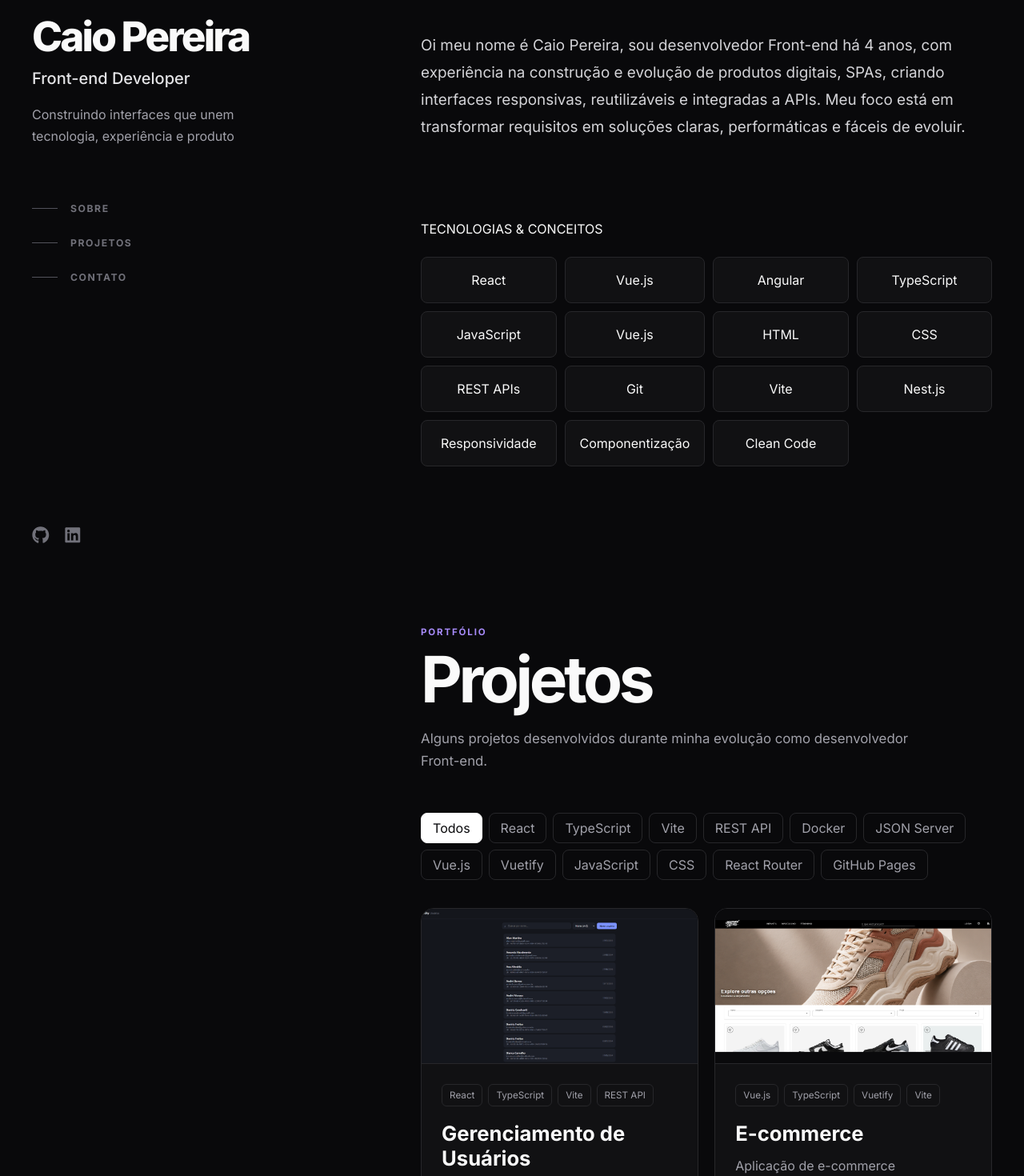
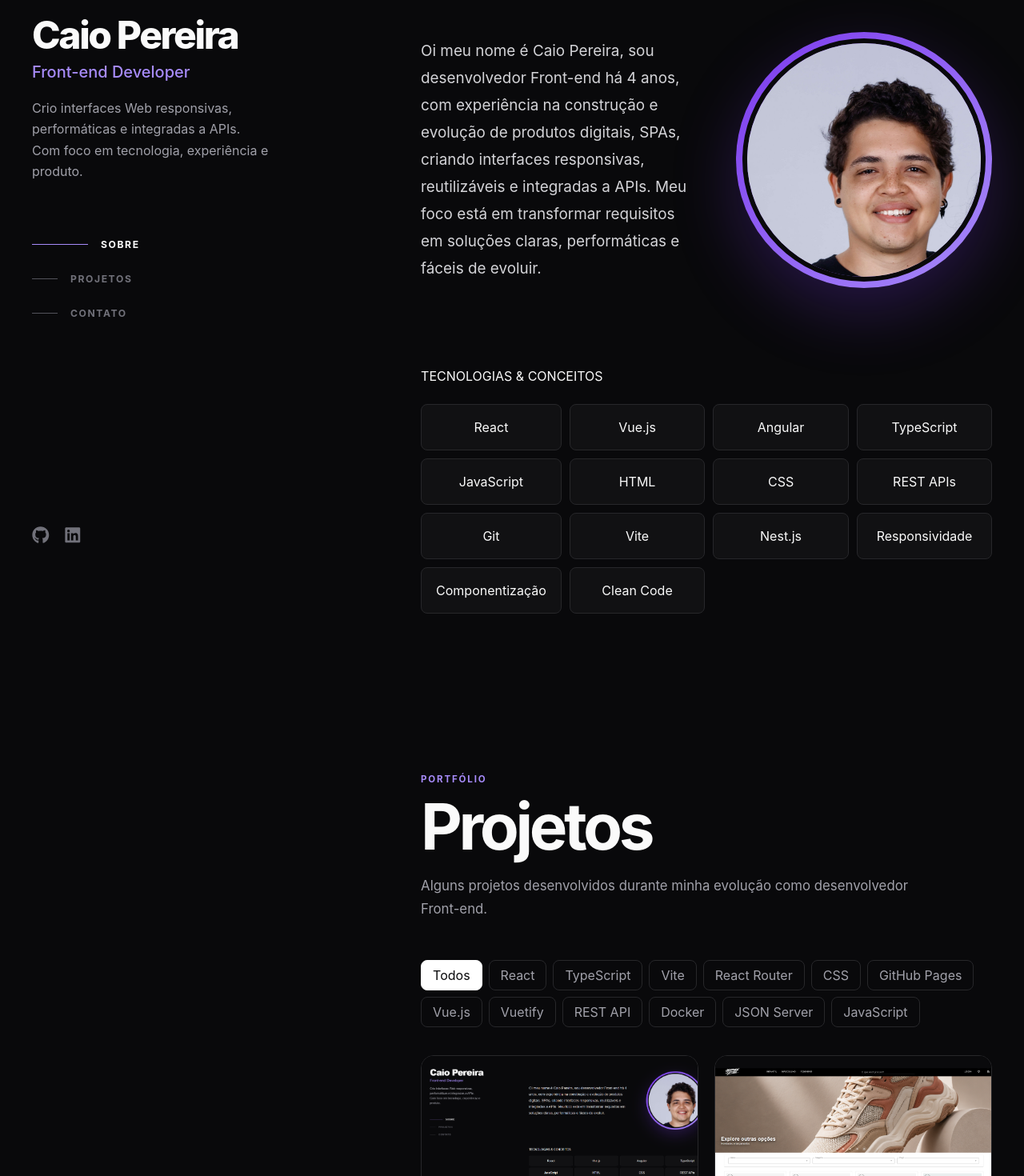
Before and after one commit to caioptt/portfolio, a React (Vite) app: page /#/ in a window 1280 px wide. Shown: the part 60-1530 px from the top of the page at 80% size. Built offline with nearby package versions, Linux system fonts and the light colour scheme.

Commit message:
layout fix and new imgs

```diff
--- a/src/components/Sidebar.css
+++ b/src/components/Sidebar.css
@@ -29,31 +29,17 @@
   margin-bottom: 70px;
 }
 
-.sidebar-logo {
-  display: inline-block;
-
-  margin-bottom: 15px;
-  padding: 0;
-
-  border: 0;
-
-  background: transparent;
-
-  color: var(--text);
-
-  font-size: clamp(
-    2.5rem,
-    4vw,
-    4rem
-  );
+.sidebar-name {
+  margin-bottom: 10px;
+  font-size: clamp(2.5rem,
+      5vw,
+      3.0rem);
 
   font-weight: 800;
 
   line-height: 1;
 
-  letter-spacing: -0.055em;
-
-  cursor: pointer;
+  letter-spacing: -0.05em;
 }
 
 .sidebar-logo span {
@@ -63,7 +49,7 @@
 .sidebar-intro h2 {
   margin-bottom: 20px;
 
-  color: #e4e4e7;
+  color: #a78bfa;
 
   font-size: 1.25rem;
 
@@ -133,8 +119,7 @@
   color: white;
 }
 
-.sidebar-link:hover
-.sidebar-line {
+.sidebar-link:hover .sidebar-line {
   width: 50px;
 
   background: #a1a1aa;
@@ -144,8 +129,7 @@
   color: white;
 }
 
-.sidebar-link.active
-.sidebar-line {
+.sidebar-link.active .sidebar-line {
   width: 70px;
 
   background:
--- a/src/components/Sidebar.tsx
+++ b/src/components/Sidebar.tsx
@@ -2,6 +2,11 @@ import {
     useEffect,
     useState
 } from "react"
+
+import {
+    useLocation,
+    useNavigate
+} from "react-router-dom"
 
 import {
     FaGithub,
@@ -12,8 +17,12 @@ import "./Sidebar.css"
 
 export function Sidebar() {
 
+    const navigate = useNavigate()
+    const location = useLocation()
+
     const [activeSection, setActiveSection] =
         useState("sobre")
+
 
     const menuItems = [
         {
@@ -32,8 +41,23 @@ export function Sidebar() {
 
     useEffect(() => {
 
+        /*
+          O scroll spy só deve funcionar
+          na página principal
+        */
+        if (location.pathname !== "/") {
+            return
+        }
+
         const sections =
-      document.querySelectorAll("[data-section]")
+            document.querySelectorAll<HTMLElement>(
+                "[data-section]"
+            )
+
+        if (!sections.length) {
+            return
+        }
+
 
         const observer =
             new IntersectionObserver(
@@ -42,42 +66,85 @@ export function Sidebar() {
                     entries.forEach(entry => {
 
                         if (entry.isIntersecting) {
+
                             setActiveSection(
                                 entry.target.id
                             )
+
                         }
 
                     })
 
                 },
                 {
+                    root: null,
+
+                    /*
+                      Define uma faixa central da tela
+                      para identificar a seção ativa
+                    */
                     rootMargin:
-            "-35% 0px -55% 0px",
+                        "-30% 0px -55% 0px",
 
                     threshold: 0
                 }
             )
 
+
         sections.forEach(section => {
             observer.observe(section)
         })
+
 
         return () => {
             observer.disconnect()
         }
 
-  }, [])
+    }, [location.pathname])
+
 
 
     function scrollToSection(id: string) {
 
-    document
-      .getElementById(id)
-      ?.scrollIntoView({
+        function scroll() {
+
+            const section =
+                document.getElementById(id)
+
+            if (!section) {
+                return
+            }
+
+            section.scrollIntoView({
                 behavior: "smooth",
                 block: "start"
             })
 
+            setActiveSection(id)
+        }
+
+
+        /*
+          Se estiver dentro da página
+          de detalhes de algum projeto
+        */
+        if (location.pathname !== "/") {
+
+            navigate("/")
+
+            /*
+              Aguarda o Portfolio renderizar
+              para depois procurar a seção
+            */
+            setTimeout(() => {
+                scroll()
+            }, 150)
+
+            return
+        }
+
+
+        scroll()
     }
 
 
@@ -86,25 +153,22 @@ export function Sidebar() {
 
             <div className="sidebar-content">
 
+
+
+
                 <div className="sidebar-intro">
-
-          <button
-            className="sidebar-logo"
-            onClick={() =>
-              scrollToSection("sobre")
-            }
-          >
+                    <h3 className="sidebar-name">
                         Caio Pereira
-          </button>
-
+                    </h3>
                     <h2>
                         Front-end Developer
                     </h2>
 
                     <p>
-            Construindo interfaces que unem
-            tecnologia, experiência e produto
+                        Crio interfaces Web responsivas, performáticas e integradas a APIs.
+
                     </p>
+                    <p> Com foco em tecnologia, experiência e produto.</p>
 
                 </div>
 
@@ -114,6 +178,7 @@ export function Sidebar() {
                     {menuItems.map(item => (
 
                         <button
+                            type="button"
                             key={item.id}
 
                             onClick={() =>
@@ -127,9 +192,13 @@ export function Sidebar() {
                             }
                         >
 
-              <span className="sidebar-line" />
+                            <span
+                                className="sidebar-line"
+                            />
 
-              <span className="sidebar-label">
+                            <span
+                                className="sidebar-label"
+                            >
                                 {item.label}
                             </span>
 
@@ -151,6 +220,7 @@ export function Sidebar() {
                         <FaGithub />
                     </a>
 
+
                     <a
                         href="https://www.linkedin.com/in/caiodevpereira/"
                         target="_blank"
--- a/src/data/projects.ts
+++ b/src/data/projects.ts
@@ -1,6 +1,83 @@
 import type { Project } from "../types/project"
 
 export const projects: Project[] = [
+
+  {
+    slug: "portfolio",
+
+    title: "Portfólio Pessoal",
+
+    image: "./projects/portfolio-card.png",
+
+    shortDescription:
+      "Portfólio desenvolvido com React e TypeScript para apresentar meus projetos, habilidades e experiências como desenvolvedor Front-end.",
+
+    description:
+      "Aplicação SPA desenvolvida com React, TypeScript e Vite para centralizar meus projetos e apresentar minha trajetória profissional. O projeto foi estruturado com foco em componentização, reutilização de código, responsividade e organização de responsabilidades.",
+
+    technologies: [
+      "React",
+      "TypeScript",
+      "Vite",
+      "React Router",
+      "CSS",
+      "GitHub Pages"
+    ],
+
+    repository:
+      "https://github.com/caioptt/portfolio",
+
+    demo:
+      "https://caioptt.github.io/portfolio/",
+
+    featured: true,
+
+    highlights: [
+      "Arquitetura baseada em componentes reutilizáveis",
+      "Navegação SPA com React Router",
+      "Tipagem com TypeScript",
+      "Dados dos projetos centralizados",
+      "Layout responsivo",
+      "Filtros de projetos por tecnologia",
+      "Rotas dinâmicas para detalhes dos projetos",
+      "Deploy no GitHub Pages"
+    ]
+  },
+
+   {
+    slug: "ecommerce",
+
+    title: "E-commerce",
+
+    image: "./projects/e-commerce-card.png",
+
+    shortDescription:
+      "Aplicação de e-commerce desenvolvida com Vue.js e uma arquitetura baseada em componentes reutilizáveis.",
+
+    description:
+      "Projeto de comércio eletrônico criado para explorar construção de interfaces, componentes reutilizáveis, navegação e organização de aplicações front-end.",
+
+    technologies: [
+      "Vue.js",
+      "TypeScript",
+      "Vuetify",
+      "Vite"
+    ],
+
+    repository:
+      "https://github.com/caioptt/e-commerce",
+
+    featured: true,
+
+    highlights: [
+      "Interface responsiva",
+      "Componentização",
+      "Página de produtos",
+      "Navegação SPA",
+      "Experiência de usuário",
+      "Organização de componentes"
+    ]
+  },
 
   {
     slug: "teste-tecnico-xtracky",
@@ -40,42 +117,6 @@ export const projects: Project[] = [
       "Estrutura componentizada"
     ]
   },
-
-  {
-    slug: "ecommerce",
-
-    title: "E-commerce",
-
-    image: "./projects/e-commerce-card.png",
-
-    shortDescription:
-      "Aplicação de e-commerce desenvolvida com Vue.js e uma arquitetura baseada em componentes reutilizáveis.",
-
-    description:
-      "Projeto de comércio eletrônico criado para explorar construção de interfaces, componentes reutilizáveis, navegação e organização de aplicações front-end.",
-
-    technologies: [
-      "Vue.js",
-      "TypeScript",
-      "Vuetify",
-      "Vite"
-    ],
-
-    repository:
-      "https://github.com/caioptt/e-commerce",
-
-    featured: true,
-
-    highlights: [
-      "Interface responsiva",
-      "Componentização",
-      "Página de produtos",
-      "Navegação SPA",
-      "Experiência de usuário",
-      "Organização de componentes"
-    ]
-  },
-
   {
     slug: "aurea-project",
 
@@ -106,46 +147,5 @@ export const projects: Project[] = [
       "Interface web",
       "Organização de código"
     ]
-  },
-    {
-    slug: "portfolio",
-
-    title: "Portfólio Pessoal",
-
-    image: "./projects/portfolio-card.png",
-
-    shortDescription:
-      "Portfólio desenvolvido com React e TypeScript para apresentar meus projetos, habilidades e experiências como desenvolvedor Front-end.",
-
-    description:
-      "Aplicação SPA desenvolvida com React, TypeScript e Vite para centralizar meus projetos e apresentar minha trajetória profissional. O projeto foi estruturado com foco em componentização, reutilização de código, responsividade e organização de responsabilidades.",
-
-    technologies: [
-      "React",
-      "TypeScript",
-      "Vite",
-      "React Router",
-      "CSS",
-      "GitHub Pages"
-    ],
-
-    repository:
-      "https://github.com/caioptt/portfolio",
-
-    demo:
-      "https://caioptt.github.io/portfolio/",
-
-    featured: true,
-
-    highlights: [
-      "Arquitetura baseada em componentes reutilizáveis",
-      "Navegação SPA com React Router",
-      "Tipagem com TypeScript",
-      "Dados dos projetos centralizados",
-      "Layout responsivo",
-      "Filtros de projetos por tecnologia",
-      "Rotas dinâmicas para detalhes dos projetos",
-      "Deploy no GitHub Pages"
-    ]
   }
 ]
--- a/src/pages/About.css
+++ b/src/pages/About.css
@@ -13,9 +13,72 @@
 .about-grid {
   display: grid;
 
-  grid-template-columns: 1fr ;
+  grid-template-columns: 1.2fr 0.8fr;
 
-  gap: 70px;
+  align-items: center;
+
+  gap: 60px;
+}
+
+.about-photo-wrapper {
+  display: flex;
+
+  align-items: center;
+  justify-content: center;
+}
+
+.about-photo {
+  width: 320px;
+  height: 320px;
+
+  padding: 8px;
+
+  border-radius: 50%;
+
+  background:
+    linear-gradient(
+      135deg,
+      var(--primary),
+      var(--primary-light)
+    );
+
+  box-shadow:
+    0 30px 80px rgba(124, 58, 237, 0.25);
+}
+
+.about-photo img {
+  width: 100%;
+  height: 100%;
+
+  display: block;
+
+  border: 6px solid var(--background);
+  border-radius: 50%;
+
+  object-fit: cover;
+  object-position: center;
+}
+
+@media (max-width: 900px) {
+
+  .about-grid {
+    grid-template-columns: 1fr;
+  }
+
+  .about-photo {
+    width: 280px;
+    height: 280px;
+  }
+
+}
+
+@media (max-width: 600px) {
+
+  .about-photo {
+    width: 220px;
+    height: 220px;
+  }
+
 }
 
 .about-text {
--- a/src/pages/About.tsx
+++ b/src/pages/About.tsx
@@ -1,12 +1,11 @@
+import "./About.css"
 
-import "./About.css"
 const skills = [
   "React",
   "Vue.js",
   "Angular",
   "TypeScript",
   "JavaScript",
-  "Vue.js",
   "HTML",
   "CSS",
   "REST APIs",
@@ -21,7 +20,11 @@ const skills = [
 export function About() {
 
   return (
-    <section data-section className="page-section" >
+    <section
+      id="sobre"
+      data-section
+      className="page-section"
+    >
 
       <div className="container">
 
@@ -38,10 +41,24 @@ export function About() {
               claras, performáticas e fáceis de evoluir.
             </p>
 
+          </div>
+
+
+          <div className="about-photo-wrapper">
+
+            <div className="about-photo">
+
+              <img
+                src={`${import.meta.env.BASE_URL}profile/caio.jpg`}
+                alt="Caio Pereira"
+              />
+
+            </div>
 
           </div>
 
         </div>
+
 
         <div className="skills-section">
 
--- a/src/pages/Projects.tsx
+++ b/src/pages/Projects.tsx
@@ -28,7 +28,8 @@ export function Projects() {
   }, [selectedTechnology])
 
   return (
-    <section data-section className="page-section">
+    <section id="projetos"
+      data-section className="page-section">
 
       <div className="container">
 
--- a/src/styles/global.css
+++ b/src/styles/global.css
@@ -1,4 +1,4 @@
-@import url("https://fonts.googleapis.com/css2?family=Inter:wght@400;500;600;700;800&display=swap");
+@import url("https://fonts.googleapis.com/css2?family=Roboto:ital,wght@0,100..900;1,100..900&display=swap");
 
 :root {
   font-family: "Inter", sans-serif;
```
Also changed, not shown: src/pages/Contact.tsx (+5 -2 lines), public/projects/portfolio-card.png. Lines whose indentation alone changed are shown as unchanged.
